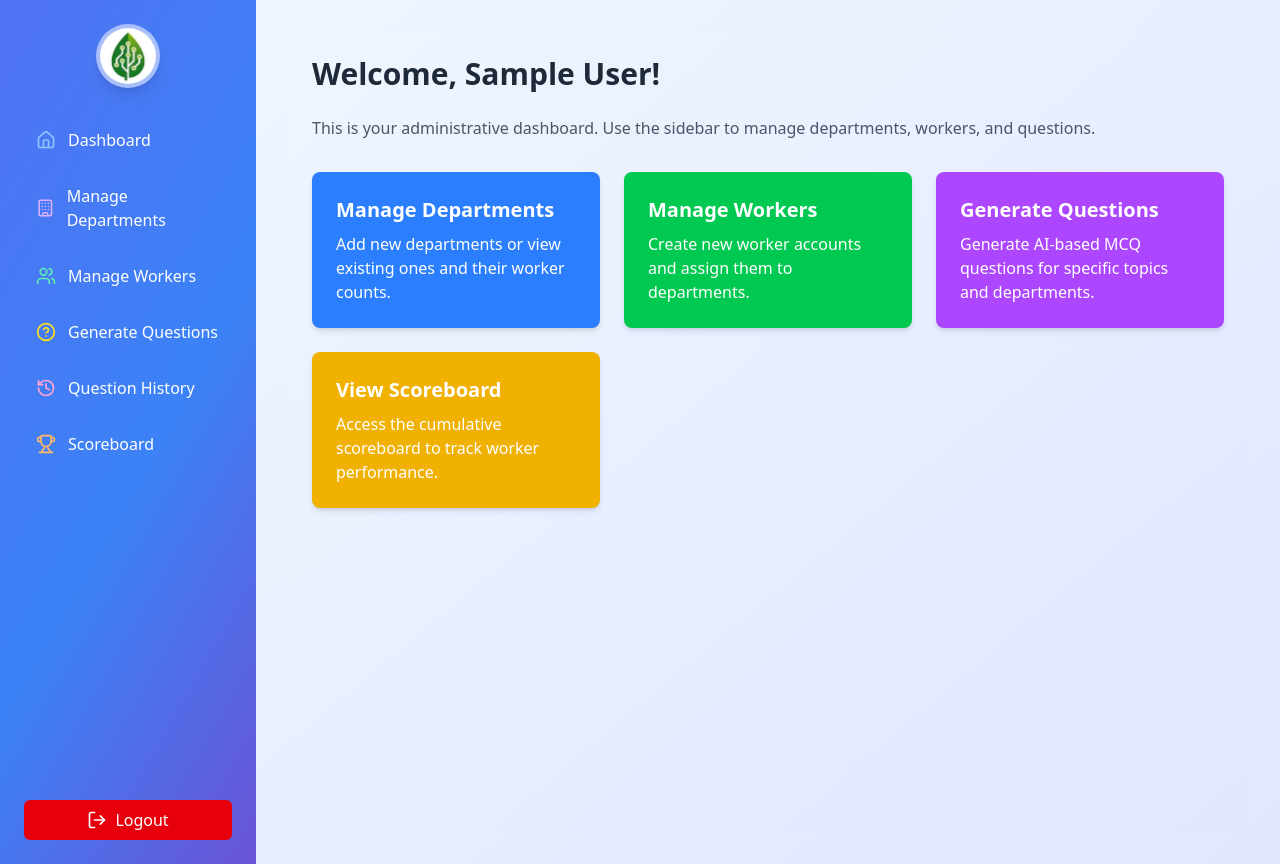
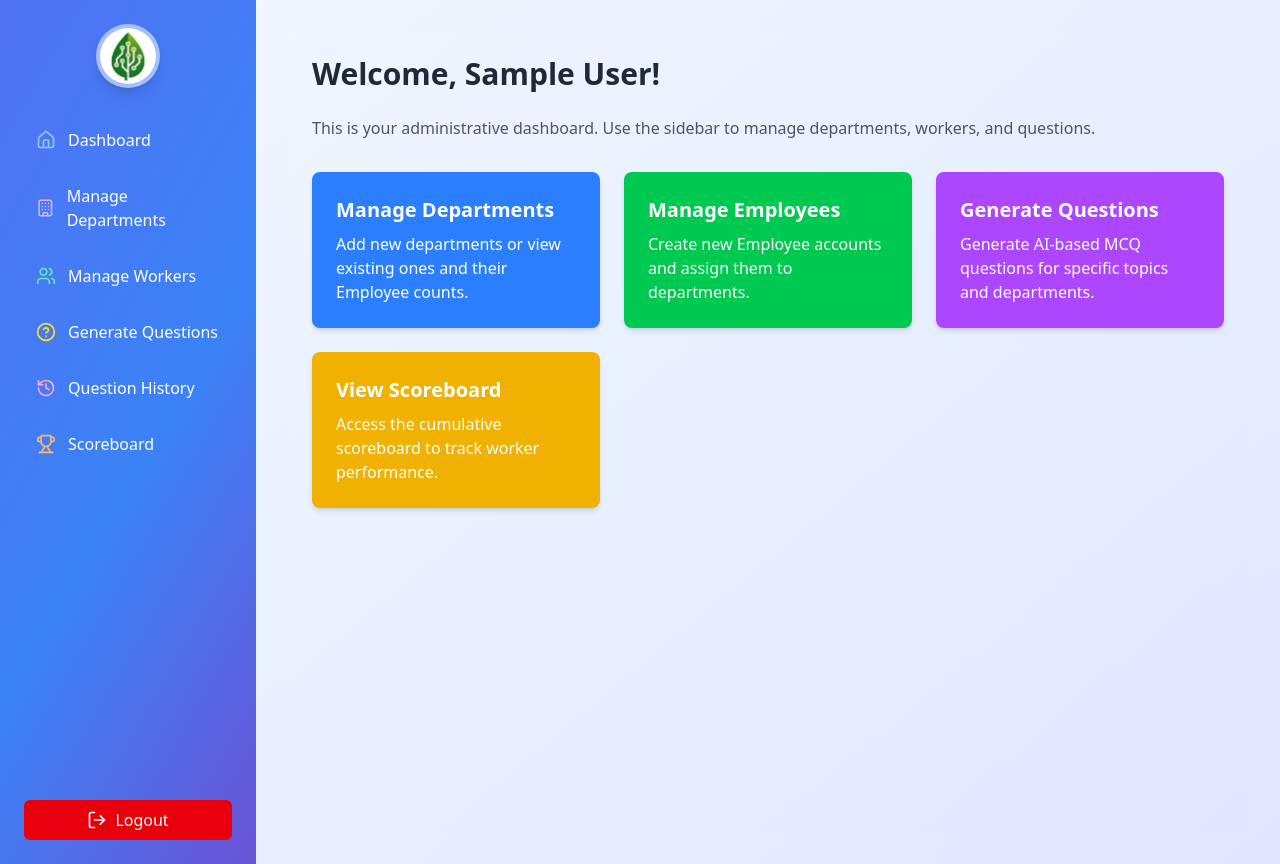
Before and after one commit to santhosh611/dailytest-client, a React (Vite) app: page /admin in a window 1280 px wide. Built offline with nearby package versions, Linux system fonts and the light colour scheme; no server answers; sample sign-in values are in the browser's storage.

Commit message:
Update AdminDashboard.jsx

```diff
--- a/src/pages/admin/AdminDashboard.jsx
+++ b/src/pages/admin/AdminDashboard.jsx
@@ -12,11 +12,11 @@ function AdminDashboard() {
             <div className="mt-8 grid grid-cols-1 md:grid-cols-2 lg:grid-cols-3 gap-6">
                 <div className="bg-blue-500 text-white p-6 rounded-lg shadow-md">
                     <h3 className="text-xl font-semibold mb-2">Manage Departments</h3>
-                    <p>Add new departments or view existing ones and their worker counts.</p>
+                    <p>Add new departments or view existing ones and their Employee counts.</p>
                 </div>
                 <div className="bg-green-500 text-white p-6 rounded-lg shadow-md">
-                    <h3 className="text-xl font-semibold mb-2">Manage Workers</h3>
-                    <p>Create new worker accounts and assign them to departments.</p>
+                    <h3 className="text-xl font-semibold mb-2">Manage Employees</h3>
+                    <p>Create new Employee accounts and assign them to departments.</p>
                 </div>
                 <div className="bg-purple-500 text-white p-6 rounded-lg shadow-md">
                     <h3 className="text-xl font-semibold mb-2">Generate Questions</h3>
```
